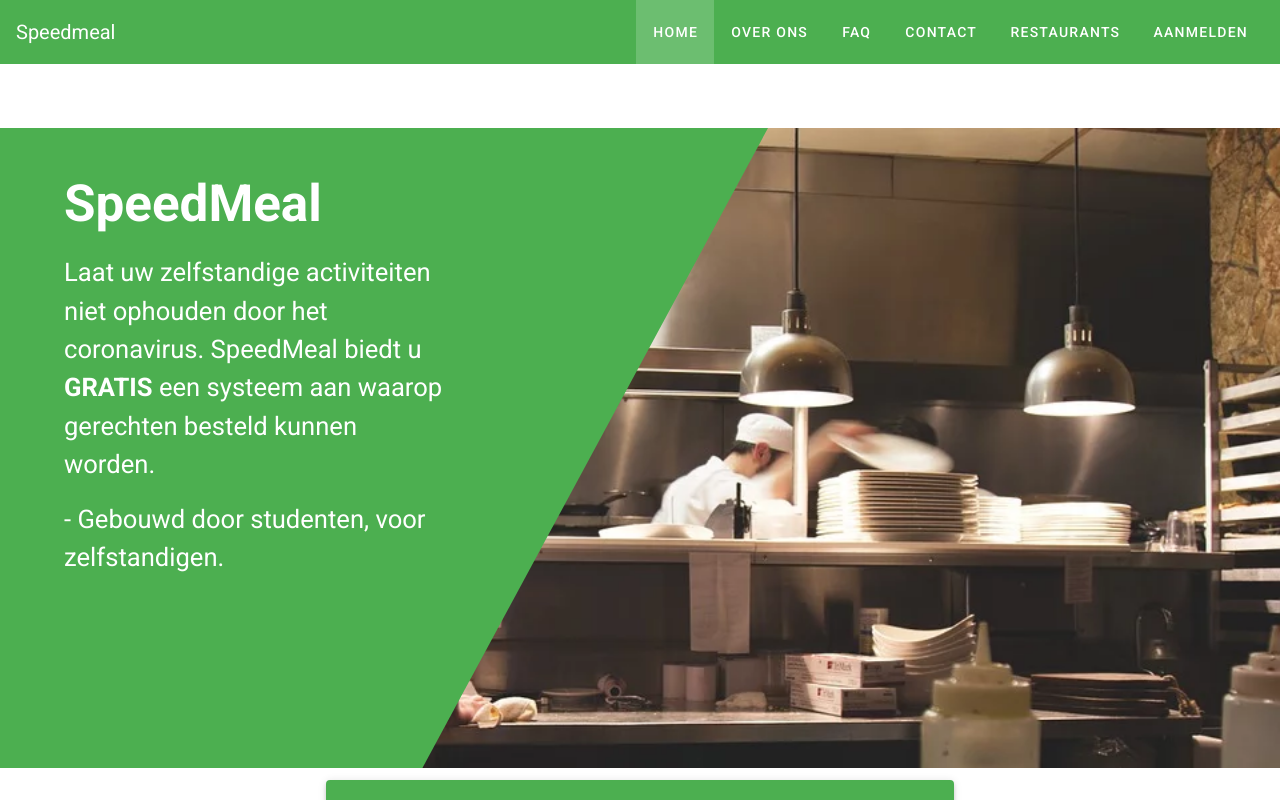
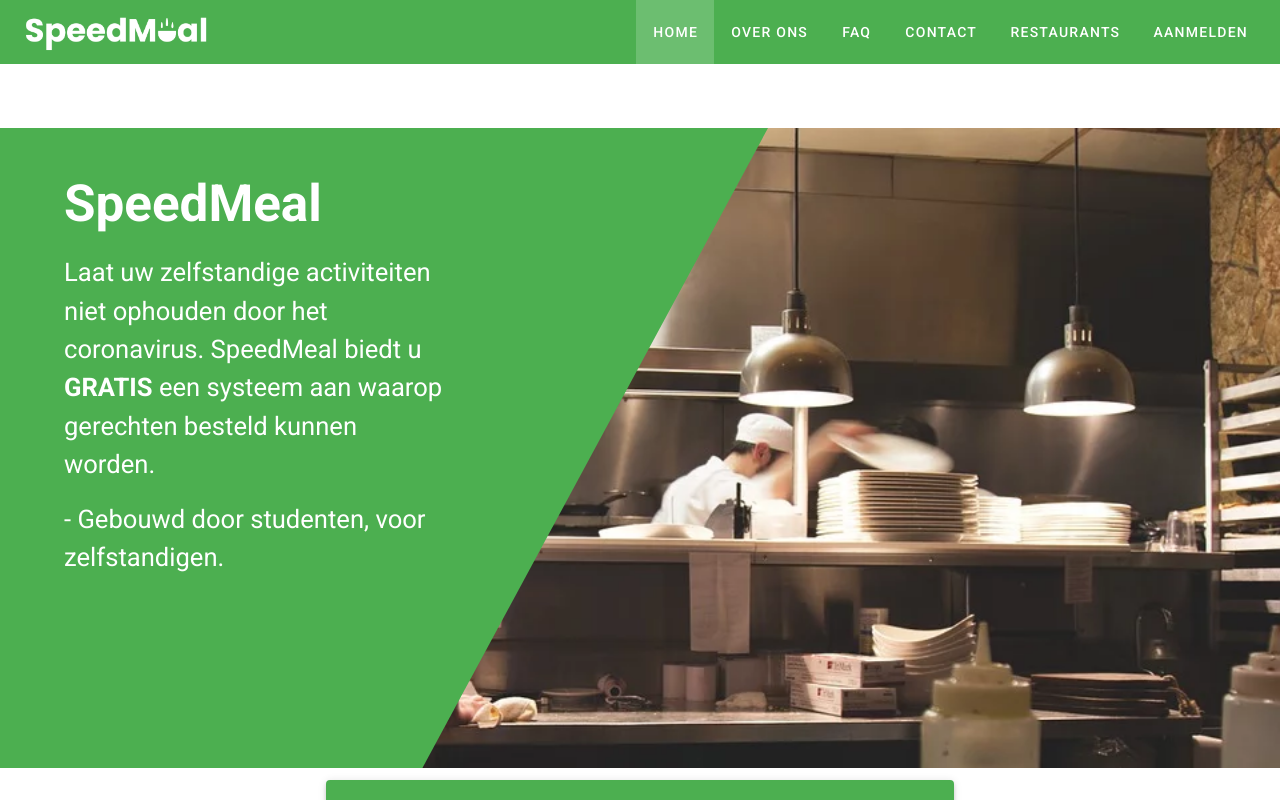
Before and after one commit to ArnaudVerpouckeDeveloper/feedme-v1, a Vue app in the folder frontend/: page / in a window 1280 px wide. Shown: the top 800 px of the page. Built offline with nearby package versions, Linux system fonts and the light colour scheme.

Commit message:
feat: navbar logo

```diff
--- a/frontend/src/components/NavMenu.vue
+++ b/frontend/src/components/NavMenu.vue
@@ -2,7 +2,9 @@
   <div>
     <!-- desktop -->
     <v-app-bar app elevate-on-scroll color="green" class="d-none d-md-flex">
-      <v-toolbar-title class="white--text">Speedmeal</v-toolbar-title>
+      <v-toolbar-title>
+        <img class="nav-logo" src="/assets/images/logo.png" alt="SpeedMeal logo" />
+      </v-toolbar-title>
       <v-spacer></v-spacer>
       <v-toolbar-items>
         <v-btn
@@ -24,7 +26,9 @@
     <!-- Mobile -->
     <v-app-bar app color="green" class="d-flex d-md-none">
       <v-app-bar-nav-icon color="white" @click="dialog = true"></v-app-bar-nav-icon>
-      <v-toolbar-title class="white--text">SpeedMeal</v-toolbar-title>
+      <v-toolbar-title>
+        <img class="nav-logo" src="/assets/images/logo.png" alt="SpeedMeal logo" />
+      </v-toolbar-title>
       <v-spacer></v-spacer>
       <v-dialog v-model="dialog" fullscreen hide-overlay transition="dialog-bottom-transition">
         <v-card>
@@ -131,6 +135,11 @@
 body {
   color: #fff;
 }
+.nav-logo {
+  width: 10em;
+  display: flex;
+}
+
 .v-toolbar__content {
   width: 100%;
 }
```
Also changed, not shown: frontend/public/assets/images/Logo.png (added).
